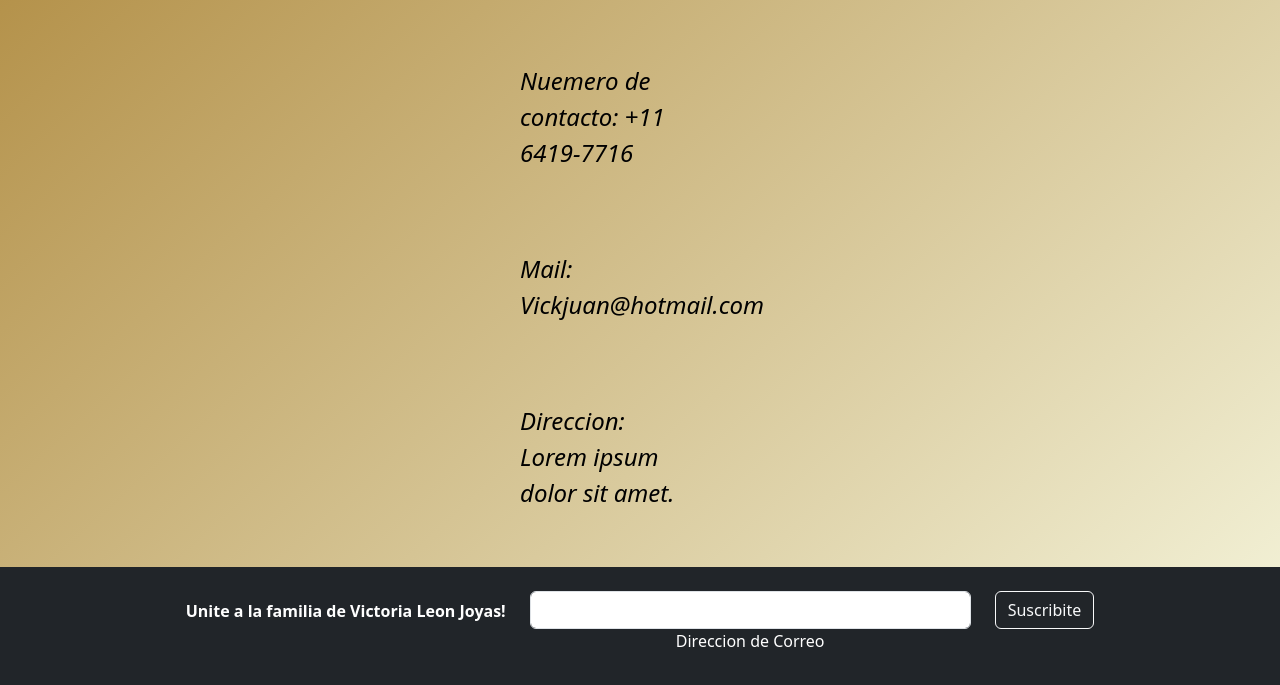
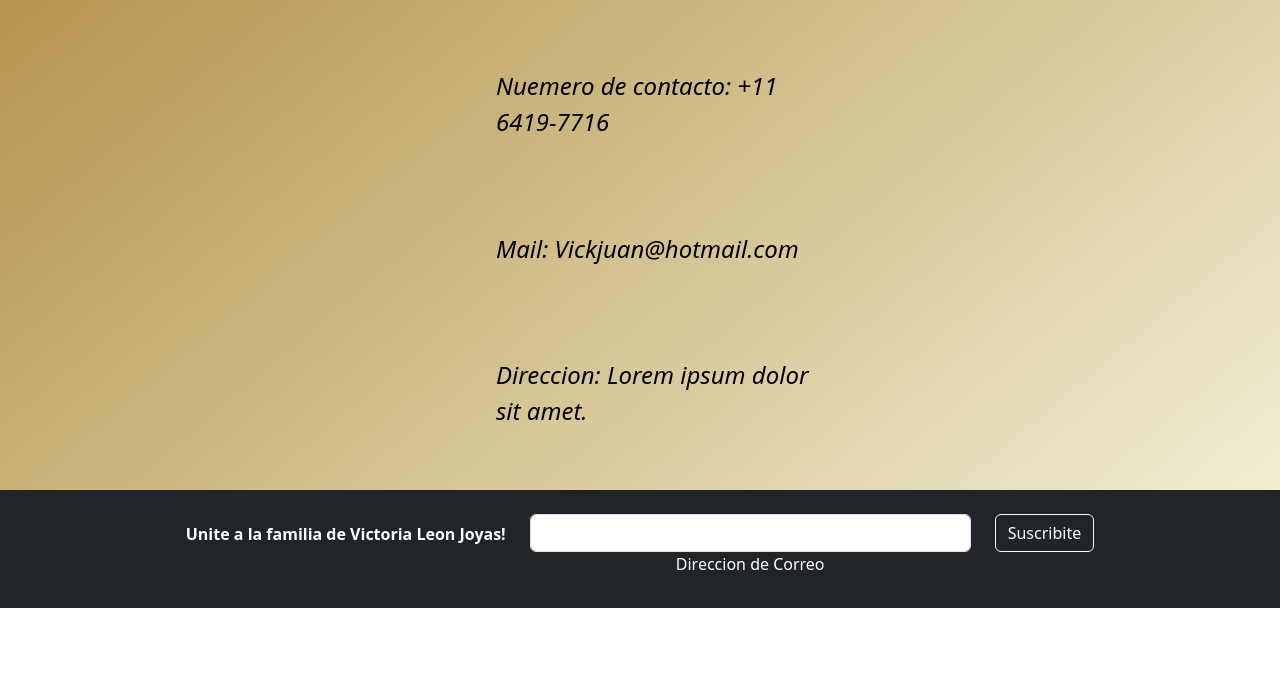
Before and after one commit to JuanF22/Entrega-Coder, a website: page pages/contacto.html in a window 1280 px wide. Shown: the part 468-1153 px from the top of the page. After the commit the page ends 1076 px from the top, so only its background shows below. Drawn offline with nearby package versions, Linux system fonts and the light colour scheme; a web font is replaced by a local one.

Commit message:
cuarto commit

```diff
--- a/scss/contacto/content-contacto.scss
+++ b/scss/contacto/content-contacto.scss
@@ -16,13 +16,13 @@
 .contactoLi ul {
     display: grid;
     list-style: none;
-    margin-left: 35%;
+    justify-content: center;
 
     li {
         font-size: 24px;
         font-style: italic;
         color: black;
-        padding: 5%;
-        width: 30%;
+        padding: 11%;
+        width: 100%;
     }
 }
```
Also changed, not shown: css/style.css, scss/contacto/content-contacto.css, 1 other file.
